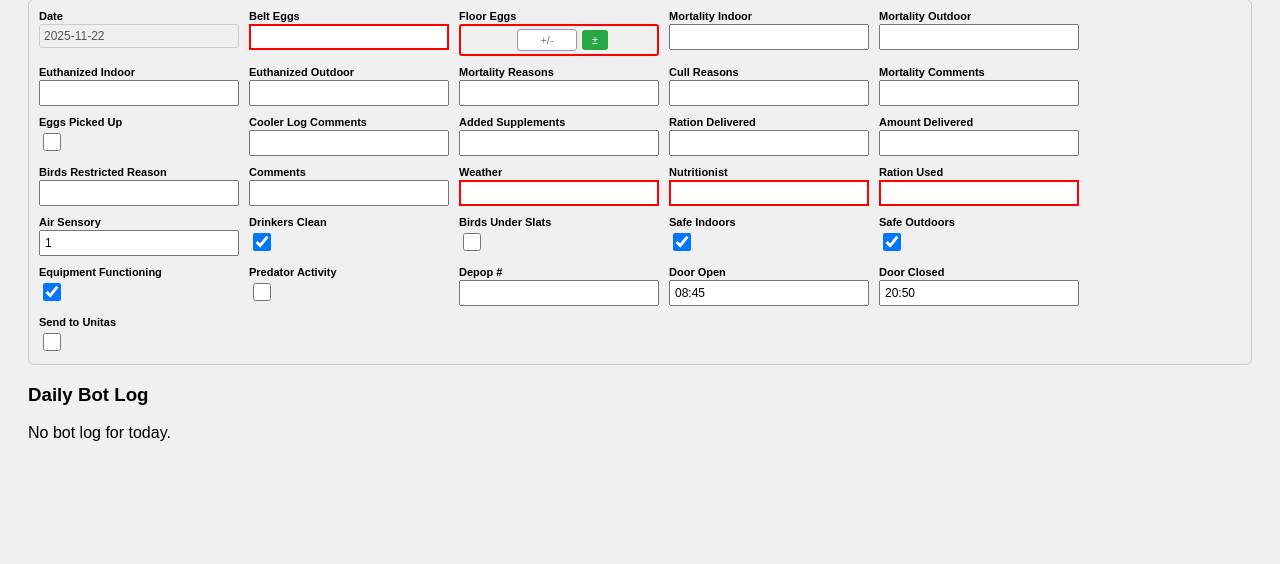
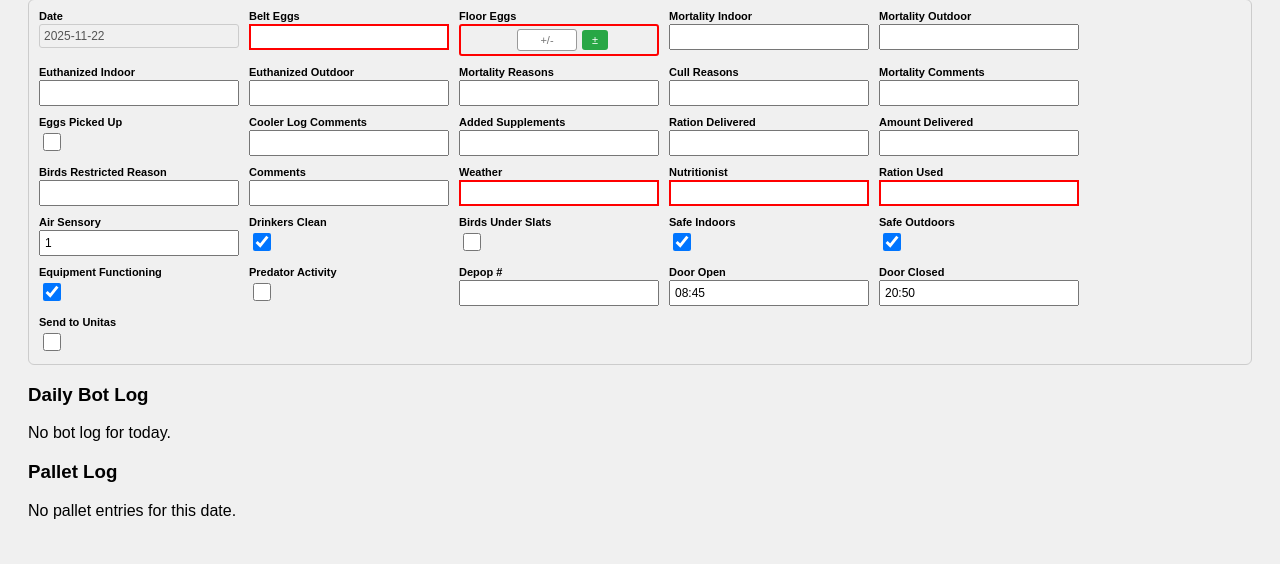
Before and after one commit to Davidwedel/New_Data_Logger, a Flask app: page / in a window 1280 px wide. Shown: the part 596-1160 px from the top of the page. Before the commit the page ends 1037 px from the top, so only its background shows below. Run offline with Flask 3, Linux system fonts and the light colour scheme; data comes from the database, SQL or seed files in the repository; data that the repository does not hold is empty.

Commit message:
Add completed status to pallet log and daily farm data display
- Add completed column to Pallet_Log table with migration
- Mark pallets as completed when Submit button clicked
- Filter displays to show only completed pallets
- Add Pallet Log section to Daily Farm Data Entry page
- Show date-filtered pallet table on daily data tab
- Recent Pallet Entries now shows only finalized pallets

🤖 Generated with [Claude Code](https://claude.com/claude-code)

Co-Authored-By: Claude <noreply@anthropic.com>

```diff
--- a/server/database_helper.py
+++ b/server/database_helper.py
@@ -41,7 +41,8 @@ def setup_db(db_file):
         total_pallet_weight REAL,
         case_weight REAL,
         flock_age REAL,
-        yolk_color TEXT
+        yolk_color TEXT,
+        completed INTEGER DEFAULT 0
     )''')
 
     # Daily_User_Log table
@@ -127,6 +128,24 @@ def migrate_schema(conn):
             try:
                 cur.execute(f"ALTER TABLE Daily_Bot_Log ADD COLUMN {col_name} {col_def}")
                 print(f"Added column '{col_name}' to Daily_Bot_Log")
+            except Exception as e:
+                print(f"Error adding column '{col_name}': {e}")
+
+    # Get current columns in Pallet_Log
+    cur.execute("PRAGMA table_info(Pallet_Log)")
+    existing_pallet_columns = {row[1] for row in cur.fetchall()}
+
+    # Define expected columns for Pallet_Log
+    expected_pallet_columns = {
+        'completed': 'INTEGER DEFAULT 0',
+    }
+
+    # Add missing columns to Pallet_Log
+    for col_name, col_def in expected_pallet_columns.items():
+        if col_name not in existing_pallet_columns:
+            try:
+                cur.execute(f"ALTER TABLE Pallet_Log ADD COLUMN {col_name} {col_def}")
+                print(f"Added column '{col_name}' to Pallet_Log")
             except Exception as e:
                 print(f"Error adding column '{col_name}': {e}")
 
@@ -277,11 +296,11 @@ def get_all_bot_logs(db_file):
     return [dict(row) for row in rows]
 
 def get_recent_pallet_logs(db_file, limit=10):
-    """Get recent pallet log entries, most recent first"""
+    """Get recent completed pallet log entries, most recent first"""
     conn = sqlite3.connect(db_file)
     conn.row_factory = sqlite3.Row
     cur = conn.cursor()
-    cur.execute("SELECT * FROM Pallet_Log ORDER BY id DESC LIMIT ?", (limit,))
+    cur.execute("SELECT * FROM Pallet_Log WHERE completed = 1 ORDER BY id DESC LIMIT ?", (limit,))
     rows = cur.fetchall()
     conn.close()
     return [dict(row) for row in rows]
@@ -295,6 +314,16 @@ def get_most_recent_pallet(db_file):
     row = cur.fetchone()
     conn.close()
     return dict(row) if row else None
+
+def get_pallets_by_date(db_file, date_str):
+    """Get all completed pallet entries for a specific date"""
+    conn = sqlite3.connect(db_file)
+    conn.row_factory = sqlite3.Row
+    cur = conn.cursor()
+    cur.execute("SELECT * FROM Pallet_Log WHERE thedate = ? AND completed = 1 ORDER BY id DESC", (date_str,))
+    rows = cur.fetchall()
+    conn.close()
+    return [dict(row) for row in rows]
 
 def create_new_pallet_entry(db_file, pallet_id=None, yolk_color=None):
     """Create a new pallet entry with defaults (weights = 0)"""
@@ -311,7 +340,8 @@ def create_new_pallet_entry(db_file, pallet_id=None, yolk_color=None):
         'total_pallet_weight': total_pallet_weight,
         'case_weight': case_weight,
         'flock_age': flock_age,
-        'yolk_color': yolk_color or ""
+        'yolk_color': yolk_color or "",
+        'completed': 0
     }
 
     return _insert_into_table(db_file, "Pallet_Log", payload)
@@ -350,6 +380,16 @@ def update_pallet_log(db_file, pallet_id, data):
     cur.execute(sql, tuple(data.values()) + (pallet_id,))
     conn.commit()
     conn.close()
+
+def mark_pallet_completed(db_file, pallet_id):
+    """Mark a pallet as completed"""
+    conn = sqlite3.connect(db_file)
+    cur = conn.cursor()
+    cur.execute("UPDATE Pallet_Log SET completed = 1 WHERE id = ?", (pallet_id,))
+    conn.commit()
+    rows_updated = cur.rowcount
+    conn.close()
+    return rows_updated
 
 # ------------------- DELETE FUNCTIONS -------------------
 def delete_pallet_log(db_file, pallet_id):
--- a/templates/tab_pallet.html
+++ b/templates/tab_pallet.html
@@ -215,11 +215,27 @@
   }
 
   async function submitPallets() {
+    if (!currentPalletId) {
+      alert("No pallet to submit");
+      return;
+    }
+
     // Get current yolk color to pass to the new pallet
     const yolkColor = document.querySelector('input[name="yolkColor"]:checked')?.value || "";
 
     try {
-      // Create a new pallet entry with next ID and same yolk color
+      // Step 1: Mark current pallet as completed
+      const markCompleteResponse = await fetch(`/mark_pallet_completed/${currentPalletId}`, {
+        method: "POST"
+      });
+
+      if (!markCompleteResponse.ok) {
+        throw new Error(`Failed to mark pallet completed: ${markCompleteResponse.status}`);
+      }
+
+      console.log("Marked pallet as completed:", currentPalletId);
+
+      // Step 2: Create a new pallet entry with next ID and same yolk color
       const response = await fetch("/create_new_pallet", {
         method: "POST",
         headers: { "Content-Type": "application/json" },
@@ -238,11 +254,11 @@
       // Load the new pallet into the form
       loadPalletIntoForm(newPallet);
 
-      // Reload the pallet log to show all entries
+      // Reload the pallet log to show all entries (now includes the completed one)
       loadPalletLog();
     } catch (error) {
       console.error("Submit failed:", error);
-      alert("Failed to create new pallet entry. Please try again.");
+      alert("Failed to submit pallet: " + error.message);
     }
   }
 
--- a/templates/tab_today.html
+++ b/templates/tab_today.html
@@ -21,6 +21,11 @@
 
   <h3>Daily Bot Log</h3>
   <div id="botlog-container">
+    <p>Loading...</p>
+  </div>
+
+  <h3>Pallet Log</h3>
+  <div id="palletlog-container">
     <p>Loading...</p>
   </div>
 </div>
@@ -62,12 +67,14 @@
         }
         renderUserLog(dateData.user_log);
         renderBotLog(dateData.bot_log);
+        renderPalletLog(dateData.pallet_log);
         updateSentToUnitasIndicator(dateData.user_log);
       })
       .catch(err => {
         console.error('Error loading date data:', err);
         document.getElementById('userlog-container').innerHTML = '<p>Error loading user log.</p>';
         document.getElementById('botlog-container').innerHTML = '<p>Error loading bot log.</p>';
+        document.getElementById('palletlog-container').innerHTML = '<p>Error loading pallet log.</p>';
       });
   }
 
@@ -779,6 +786,43 @@
     container.innerHTML = html;
   }
 
+  function renderPalletLog(pallet_log) {
+    const container = document.getElementById('palletlog-container');
+
+    if (!pallet_log || pallet_log.length === 0) {
+      container.innerHTML = '<p>No pallet entries for this date.</p>';
+      return;
+    }
+
+    // Create table to display pallets
+    let html = '<div style="max-width:100%; border:1px solid #ccc; border-radius:6px; padding:10px; overflow-x:auto;">';
+    html += '<table style="width:100%; border-collapse:collapse;">';
+    html += '<thead><tr style="background-color:#f0f0f0;">';
+    html += '<th style="padding:8px; border:1px solid #ddd; text-align:left;">Pallet ID</th>';
+    html += '<th style="padding:8px; border:1px solid #ddd; text-align:left;">Total Weight (lbs)</th>';
+    html += '<th style="padding:8px; border:1px solid #ddd; text-align:left;">Case Weight (lbs)</th>';
+    html += '<th style="padding:8px; border:1px solid #ddd; text-align:left;">Yolk Color</th>';
+    html += '</tr></thead>';
+    html += '<tbody>';
+
+    pallet_log.forEach(pallet => {
+      const palletId = pallet.pallet_id || 'N/A';
+      const totalWeight = pallet.total_pallet_weight ? pallet.total_pallet_weight.toFixed(0) : 'N/A';
+      const caseWeight = pallet.case_weight ? pallet.case_weight.toFixed(2) : 'N/A';
+      const yolkColor = pallet.yolk_color || 'N/A';
+
+      html += '<tr>';
+      html += `<td style="padding:8px; border:1px solid #ddd;">${palletId}</td>`;
+      html += `<td style="padding:8px; border:1px solid #ddd;">${totalWeight}</td>`;
+      html += `<td style="padding:8px; border:1px solid #ddd;">${caseWeight}</td>`;
+      html += `<td style="padding:8px; border:1px solid #ddd;">${yolkColor}</td>`;
+      html += '</tr>';
+    });
+
+    html += '</tbody></table></div>';
+    container.innerHTML = html;
+  }
+
   function saveUserLog() {
     const form = document.getElementById('userlog-edit-form');
     const formData = new FormData(form);
--- a/webapp.py
+++ b/webapp.py
@@ -366,6 +366,19 @@ def create_new_pallet():
     conn.close()
 
     return jsonify(new_pallet)
+
+@app.route("/mark_pallet_completed/<int:pallet_id>", methods=["POST"])
+@check_startup_error
+def mark_pallet_completed(pallet_id):
+    """Mark a pallet as completed"""
+    try:
+        rows_updated = db.mark_pallet_completed(DB_FILE, pallet_id)
+        if rows_updated > 0:
+            return jsonify({"status": "ok", "message": "Pallet marked as completed"})
+        else:
+            return jsonify({"status": "error", "message": "Pallet not found"}), 404
+    except Exception as e:
+        return jsonify({"status": "error", "message": str(e)}), 500
 
 @app.route("/config", methods=["GET"])
 @check_startup_error
@@ -909,7 +922,8 @@ def api_date_data():
             print(f"DEBUG: Applied updates to user log: {updates}")
 
     bot_log = db.get_daily_bot_log(DB_FILE, date_str)
-    return jsonify({"user_log": user_log, "bot_log": bot_log})
+    pallet_log = db.get_pallets_by_date(DB_FILE, date_str)
+    return jsonify({"user_log": user_log, "bot_log": bot_log, "pallet_log": pallet_log})
 
 # API endpoint to fetch today's data (kept for backward compatibility)
 @app.route("/api/today_data")
```
